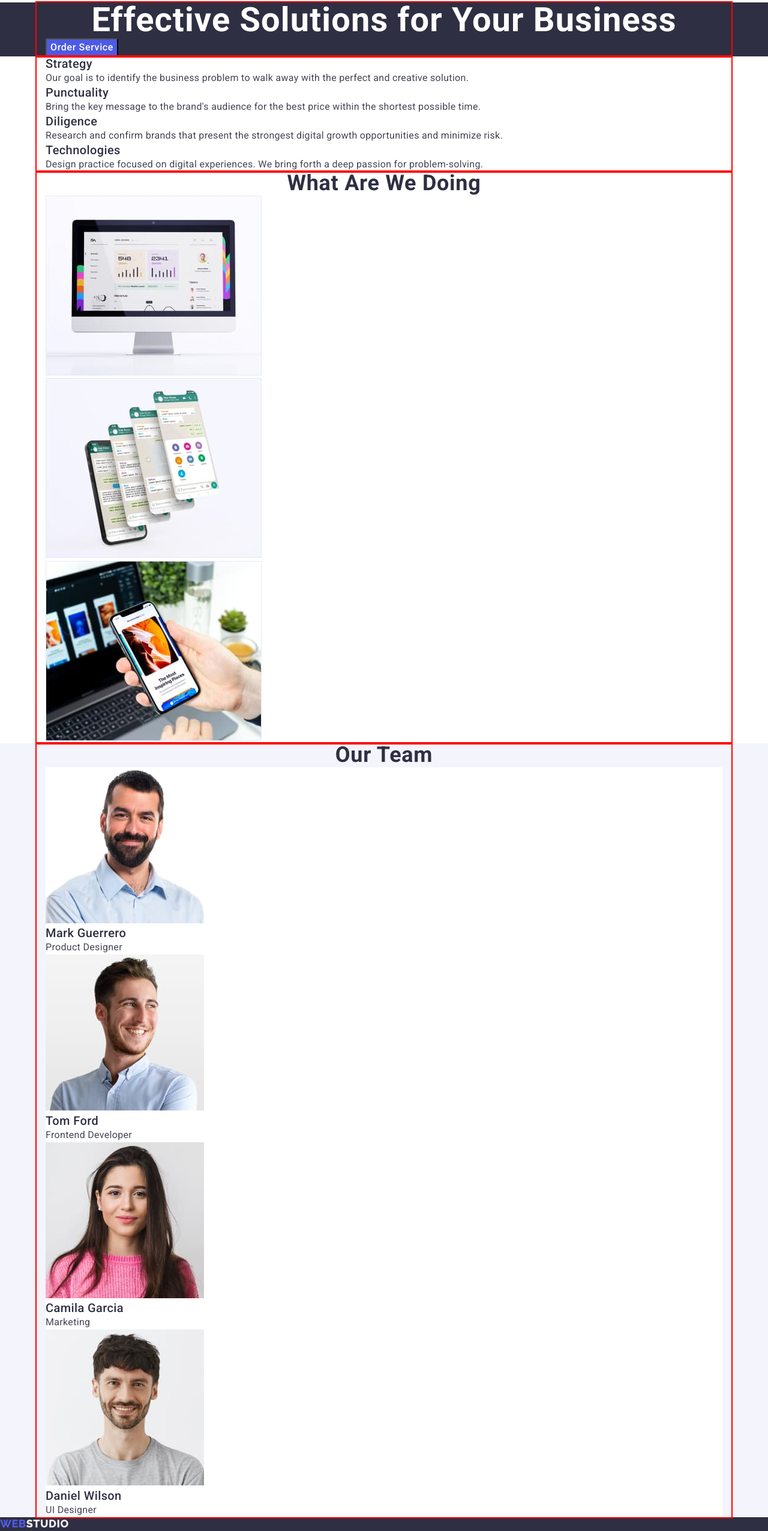
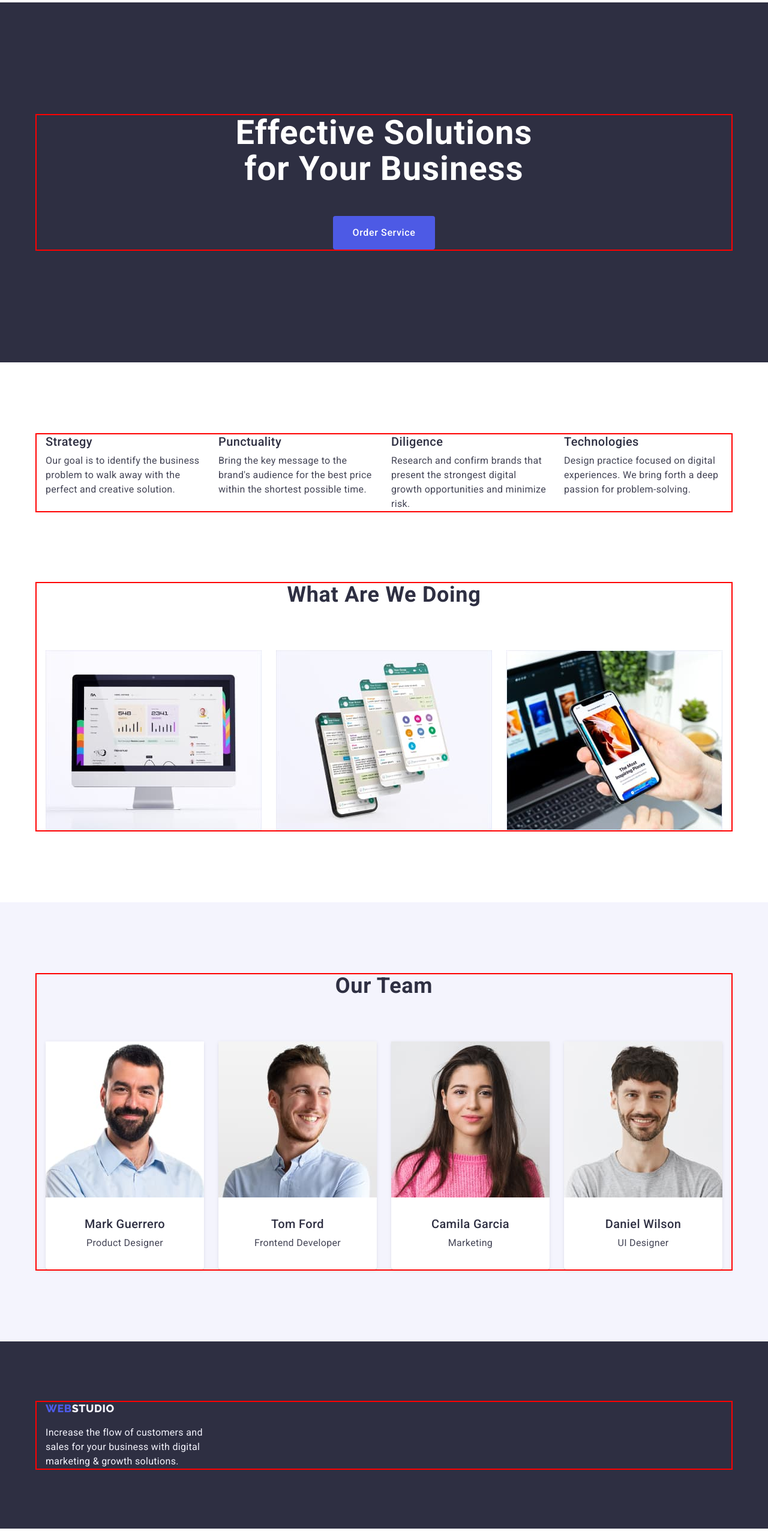
Before and after one commit to rostifaner/goit-markup-hw-03, a plain HTML site: page index.html in a window 1280 px wide. Shown: the part 68-2620 px from the top of the page at 60% size. Drawn offline with nearby package versions, Linux system fonts and the light colour scheme.

Commit message:
Update project

```diff
--- a/css/styles.css
+++ b/css/styles.css
@@ -23,6 +23,10 @@ ol {
   margin-top: 0;
   margin-bottom: 0;
   padding-left: 0;
+}
+
+img {
+  display: block;
 }
 
 body {
@@ -132,9 +136,7 @@ body {
 
 .main-section {
   background-color: var(--navyblue);
-}
-
-.main-section .container {
+  padding: 188px 0;
 }
 
 .main-title {
@@ -144,6 +146,9 @@ body {
   font-weight: 700;
   line-height: 1.07;
   letter-spacing: 0.02em;
+  margin: 0 auto;
+  max-width: 496px;
+  margin-bottom: 48px;
 }
 
 .main-button {
@@ -154,11 +159,29 @@ body {
   letter-spacing: 0.04em;
   background-color: var(--primary-state);
   cursor: pointer;
+  border-radius: 4px;
+  border: none;
+  display: block;
+  padding: 16px 32px;
+  margin: 0 auto;
 }
 
 .main-button:hover,
 .main-button:focus {
   background-color: var(--secondary-state);
+}
+
+.goal-section {
+  padding: 120px 0;
+}
+
+.goal-list {
+  display: flex;
+  gap: 24px;
+}
+
+.goal-list-item {
+  flex-basis: 264px;
 }
 
 .third-title {
@@ -167,6 +190,7 @@ body {
   line-height: 1.2;
   letter-spacing: 0.02em;
   color: var(--navyblue);
+  margin-bottom: 8px;
 }
 
 .description {
@@ -174,6 +198,20 @@ body {
   line-height: 1.5;
   letter-spacing: 0.02em;
   color: var(--slate);
+}
+
+.results {
+  padding-bottom: 120px;
+}
+
+.result-title {
+  margin-bottom: 72px;
+}
+
+.results-list {
+  display: flex;
+  gap: 24px;
+  width: calc((100% - 48px) / 3);
 }
 
 .second-title {
@@ -188,10 +226,46 @@ body {
 
 .team-section {
   background-color: var(--cloud);
+  padding: 120px 0;
+}
+
+.team-title {
+  margin-bottom: 72px;
+}
+
+.team-list {
+  display: flex;
+  gap: 24px;
+  width: calc((100% - 72px) / 4);
 }
 
 .team-card {
   background-color: var(--white);
+  border-radius: 4px;
+  box-shadow: 0px 2px 1px 0px rgba(46, 47, 66, 0.08),
+    0px 1px 1px 0px rgba(46, 47, 66, 0.16),
+    0px 1px 6px 0px rgba(46, 47, 66, 0.08);
+}
+
+.team-text {
+  text-align: center;
+  padding: 32px 0;
+}
+
+.cases {
+  padding-top: 96px;
+  padding-bottom: 120px;
+}
+
+.cases-btn-list {
+  display: flex;
+  margin-bottom: 72px;
+
+  gap: 24px;
+  justify-content: center;
+}
+
+.cases-btn-item {
 }
 
 .button-filter {
@@ -202,6 +276,9 @@ body {
   color: var(--primary-state);
   background-color: var(--cloud);
   cursor: pointer;
+  padding: 12px 24px;
+  border-radius: 4px;
+  border: 1px solid var(--cornflower, #e7e9fc);
 }
 
 .button-filter:hover,
@@ -210,8 +287,22 @@ body {
   background-color: #404bbf;
 }
 
+.thumb-list {
+  display: flex;
+  flex-wrap: wrap;
+  gap: 48px 24px;
+}
+
+.thumb-text {
+  padding: 32px 16px;
+  border: 1px solid var(--cornflower, #e7e9fc);
+  border-top: none;
+}
+
 .footer-section {
   background-color: var(--navyblue);
+  padding-top: 101.5px;
+  padding-bottom: 100px;
 }
 
 .footer-logo {
@@ -222,6 +313,8 @@ body {
   letter-spacing: 0.03em;
   text-transform: uppercase;
   color: var(--primary-state);
+  display: block;
+  margin-bottom: 17.5px;
 }
 
 .footer-logo-studio {
@@ -233,4 +326,5 @@ body {
   line-height: 1.5;
   letter-spacing: 0.02em;
   color: var(--cloud);
+  max-width: 264px;
 }
--- a/index.html
+++ b/index.html
@@ -59,11 +59,11 @@
           <button class="main-button" type="button">Order Service</button>
         </div>
       </section>
-      <section>
+      <section class="goal-section">
         <div class="container">
-          <h2 class="visually-hidden">Features</h2>
-          <ul class="list">
-            <li>
+          <h2 class="visually-hidden">Goal</h2>
+          <ul class="goal-list list">
+            <li class="goal-list-item">
               <h3 class="third-title">Strategy</h3>
               <p class="description">
                 Our goal is to identify the business problem to walk away with
@@ -71,7 +71,7 @@
               </p>
             </li>
 
-            <li>
+            <li class="goal-list-item">
               <h3 class="third-title">Punctuality</h3>
               <p class="description">
                 Bring the key message to the brand's audience for the best price
@@ -79,7 +79,7 @@
               </p>
             </li>
 
-            <li>
+            <li class="goal-list-item">
               <h3 class="third-title">Diligence</h3>
               <p class="description">
                 Research and confirm brands that present the strongest digital
@@ -87,7 +87,7 @@
               </p>
             </li>
 
-            <li>
+            <li class="goal-list-item">
               <h3 class="third-title">Technologies</h3>
               <p class="description">
                 Design practice focused on digital experiences. We bring forth a
@@ -97,12 +97,12 @@
           </ul>
         </div>
       </section>
-      <section>
+      <section class="results">
         <div class="container">
-          <h2 class="second-title">What are we doing</h2>
+          <h2 class="result-title second-title">What are we doing</h2>
 
-          <ul class="list">
-            <li>
+          <ul class="results-list list">
+            <li class="results-list-item">
               <img
                 src="./images/desktop.jpg"
                 alt="Desktop Webpage"
@@ -111,7 +111,7 @@
               />
             </li>
 
-            <li>
+            <li class="results-list-item">
               <img
                 src="./images/mobile_app.jpg"
                 alt="Mobile App Interface"
@@ -120,7 +120,7 @@
               />
             </li>
 
-            <li>
+            <li class="results-list-item">
               <img
                 src="./images/mobile_web.jpg"
                 alt="Mobile Webpage"
@@ -133,18 +133,21 @@
       </section>
       <section class="team-section">
         <div class="container">
-          <h2 class="second-title">Our Team</h2>
+          <h2 class="team-title second-title">Our Team</h2>
 
-          <ul class="list">
+          <ul class="team-list list">
             <li class="team-card">
               <img
                 src="./images/mark_guerrero.jpg"
                 alt="Mark Guerrero"
                 width="264"
                 height="260"
+                class="team-icon"
               />
+              <div class="team-text">
                 <h3 class="third-title">Mark Guerrero</h3>
                 <p class="description">Product Designer</p>
+              </div>
             </li>
 
             <li class="team-card">
@@ -153,9 +156,12 @@
                 alt="Tom Ford"
                 width="264"
                 height="260"
+                class="team-icon"
               />
+              <div class="team-text">
                 <h3 class="third-title">Tom Ford</h3>
                 <p class="description">Frontend Developer</p>
+              </div>
             </li>
 
             <li class="team-card">
@@ -164,9 +170,12 @@
                 alt="Camila Garcia"
                 width="264"
                 height="260"
+                class="team-icon"
               />
+              <div class="team-text">
                 <h3 class="third-title">Camila Garcia</h3>
                 <p class="description">Marketing</p>
+              </div>
             </li>
 
             <li class="team-card">
@@ -175,22 +184,27 @@
                 alt="Daniel Wilson"
                 width="264"
                 height="260"
+                class="team-icon"
               />
+              <div class="team-text">
                 <h3 class="third-title">Daniel Wilson</h3>
                 <p class="description">UI Designer</p>
+              </div>
             </li>
           </ul>
         </div>
       </section>
     </main>
     <footer class="footer-section">
+      <div class="container">
         <a class="footer-logo link" href="./index.html"
           >Web<span class="footer-logo-studio">Studio</span></a
         >
         <p class="footer-text">
-        Increase the flow of customers and sales for your business with digital
-        marketing & growth solutions.
+          Increase the flow of customers and sales for your business with
+          digital marketing & growth solutions.
         </p>
+      </div>
     </footer>
   </body>
 </html>
```
Also changed, not shown: portfolio.html (+59 -20 lines). Lines whose indentation alone changed are shown as unchanged.
